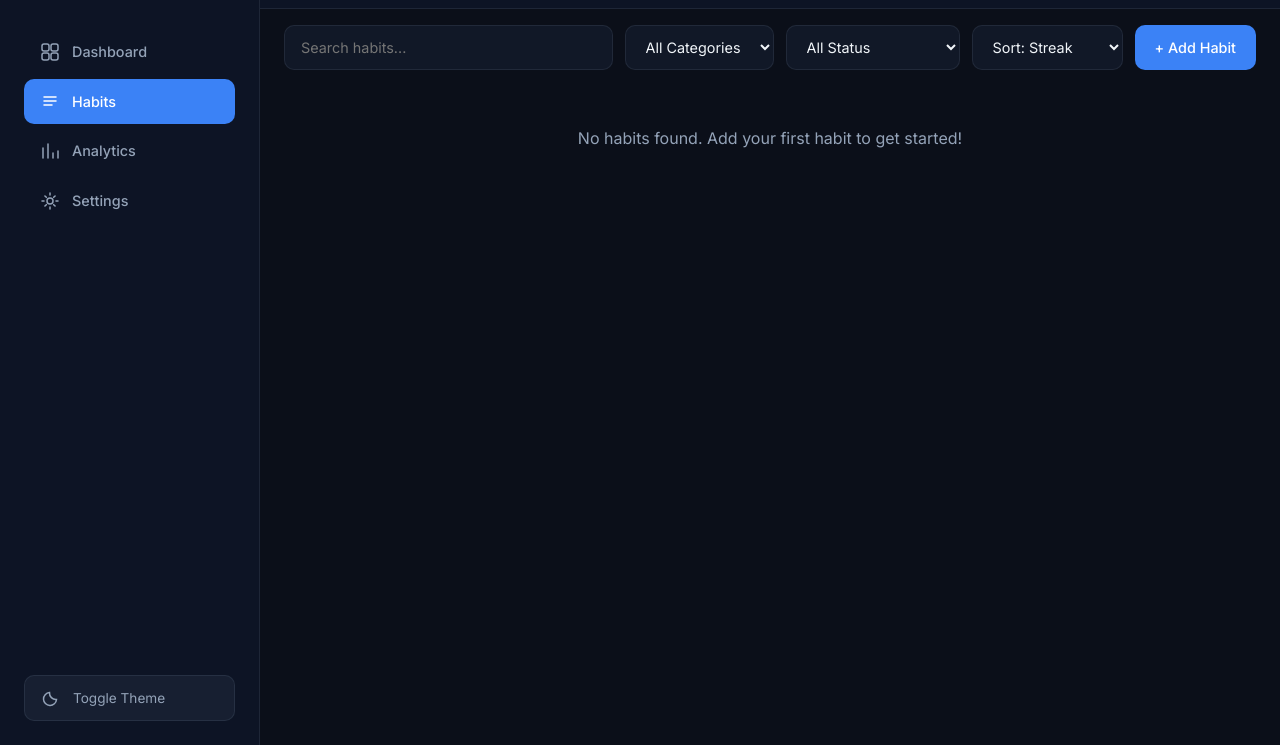
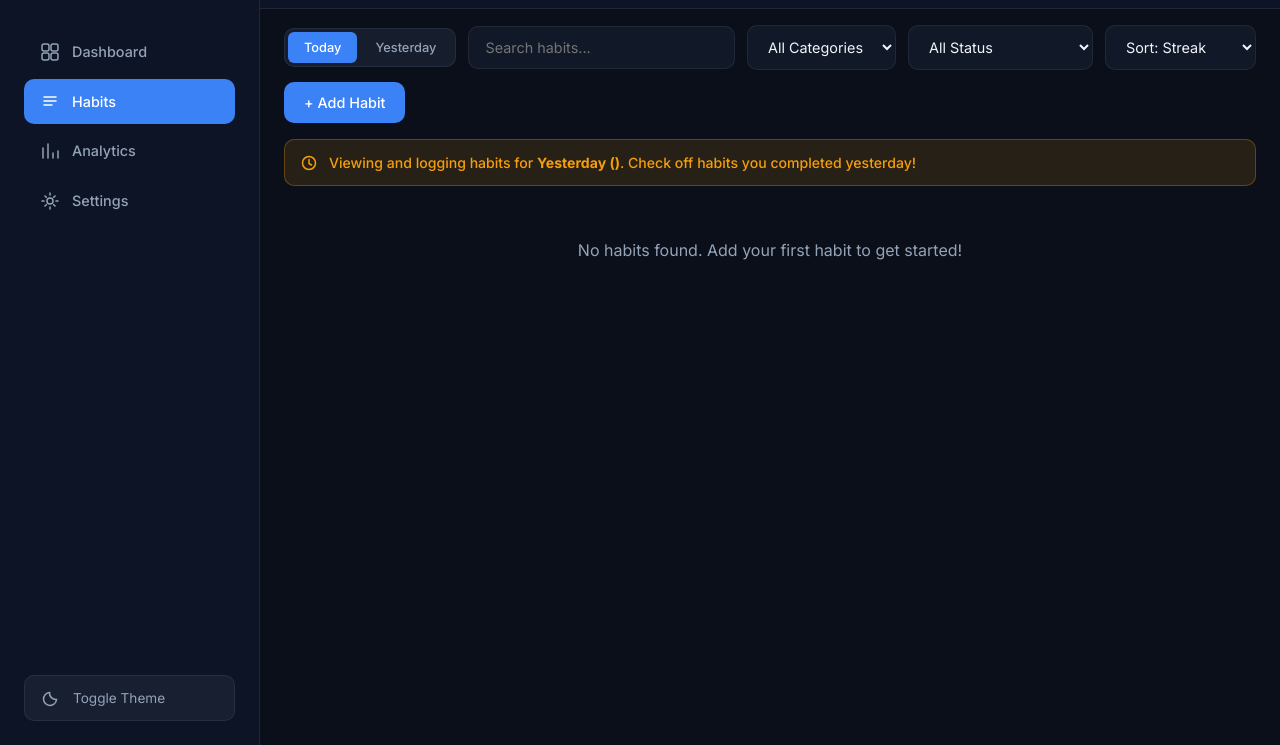
Before and after one commit to aswanth-mc/habit-tracker, a plain HTML site: page index.html in a window 1280 px wide. Both pictures are taken after a click on the link "Habits". Shown: the part 55-800 px from the top of the page. Drawn offline with nearby package versions, Linux system fonts and the light colour scheme.

Commit message:
feat : add a feature to checkout the yeasterday habit

```diff
--- a/components/habits.js
+++ b/components/habits.js
@@ -1,8 +1,18 @@
-import { getDateKey } from "../utils/dates.js";
+import { getDateKey, getYesterdayKey, formatDisplayDate } from "../utils/dates.js";
 import { createHabit, saveHabits, CATEGORIES } from "../utils/storage.js";
-import { isCompletedToday } from "../utils/progress.js";
+import { isCompletedOnDate } from "../utils/progress.js";
 import { getConsistency } from "../utils/streaks.js";
 import { openHabitModal, openConfirmModal, showToast } from "./modal.js";
+
+let selectedDateMode = "today"; // "today" | "yesterday"
+
+export function getSelectedDateKey() {
+  return selectedDateMode === "yesterday" ? getYesterdayKey() : getDateKey();
+}
+
+export function getSelectedDateMode() {
+  return selectedDateMode;
+}
 
 let filters = {
   search: "",
@@ -12,6 +22,32 @@ let filters = {
 };
 
 let searchTimeout = null;
+
+function updateDateUI() {
+  const banner = document.getElementById("habit-date-banner");
+  const dateSpan = document.getElementById("habit-banner-date");
+  const completedOpt = document.getElementById("habit-status-completed-opt");
+
+  if (completedOpt) {
+    completedOpt.textContent = selectedDateMode === "yesterday" ? "Completed (Yesterday)" : "Completed (Today)";
+  }
+
+  if (banner) {
+    if (selectedDateMode === "yesterday") {
+      if (dateSpan) dateSpan.textContent = formatDisplayDate(getYesterdayKey());
+      banner.hidden = false;
+    } else {
+      banner.hidden = true;
+    }
+  }
+
+  const dateToggle = document.getElementById("habit-date-toggle");
+  if (dateToggle) {
+    dateToggle.querySelectorAll("button[data-date]").forEach((b) => {
+      b.classList.toggle("btn--active", b.dataset.date === selectedDateMode);
+    });
+  }
+}
 
 function playCompletionSound(enabled) {
   if (!enabled) return;
@@ -34,6 +70,7 @@ function playCompletionSound(enabled) {
 
 function filterHabits(habits) {
   let result = [...habits];
+  const targetDateKey = getSelectedDateKey();
 
   if (filters.search) {
     const q = filters.search.toLowerCase();
@@ -45,9 +82,9 @@ function filterHabits(habits) {
   }
 
   if (filters.status === "completed") {
-    result = result.filter((h) => !h.archived && isCompletedToday(h));
+    result = result.filter((h) => !h.archived && isCompletedOnDate(h, targetDateKey));
   } else if (filters.status === "incomplete") {
-    result = result.filter((h) => !h.archived && !isCompletedToday(h));
+    result = result.filter((h) => !h.archived && !isCompletedOnDate(h, targetDateKey));
   } else if (filters.status === "archived") {
     result = result.filter((h) => h.archived);
   } else {
@@ -66,14 +103,15 @@ function filterHabits(habits) {
 }
 
 function renderHabitCard(habit, onUpdate) {
-  const done = isCompletedToday(habit);
+  const targetDateKey = getSelectedDateKey();
+  const done = isCompletedOnDate(habit, targetDateKey);
   const card = document.createElement("div");
   card.className = `habit-card${done ? " habit-card--done" : ""}${habit.archived ? " habit-card--archived" : ""}`;
   card.dataset.id = habit.id;
 
   card.innerHTML = `
     <div class="habit-card__left">
-      <button class="habit-check${done ? " habit-check--done" : ""}" data-action="toggle" aria-label="Toggle completion">
+      <button class="habit-check${done ? " habit-check--done" : ""}" data-action="toggle" aria-label="Toggle completion for ${selectedDateMode}">
         <svg width="16" height="16" viewBox="0 0 16 16" fill="none"><path d="M3 8l3.5 3.5L13 5" stroke="currentColor" stroke-width="2" stroke-linecap="round" stroke-linejoin="round"/></svg>
       </button>
       <div class="habit-card__color" style="background:${habit.color}"></div>
@@ -107,15 +145,18 @@ function renderHabitCard(habit, onUpdate) {
     const action = btn.dataset.action;
 
     if (action === "toggle") {
-      const today = getDateKey();
+      const activeDateKey = getSelectedDateKey();
       if (!habit.completedDates) habit.completedDates = [];
-      const idx = habit.completedDates.indexOf(today);
+      const idx = habit.completedDates.indexOf(activeDateKey);
       if (idx >= 0) {
         habit.completedDates.splice(idx, 1);
+        const dayLabel = selectedDateMode === "yesterday" ? " for yesterday" : "";
+        showToast(`"${habit.title}" marked incomplete${dayLabel}`, "info");
       } else {
-        habit.completedDates.push(today);
+        habit.completedDates.push(activeDateKey);
         playCompletionSound(onUpdate.getSoundEnabled());
-        showToast(`"${habit.title}" completed!`, "success");
+        const dayLabel = selectedDateMode === "yesterday" ? " for yesterday!" : "!";
+        showToast(`"${habit.title}" completed${dayLabel}`, "success");
       }
       onUpdate.save();
     } else if (action === "edit") {
@@ -142,6 +183,19 @@ function renderHabitCard(habit, onUpdate) {
 }
 
 export function initHabits(onUpdate) {
+  const dateToggle = document.getElementById("habit-date-toggle");
+  if (dateToggle) {
+    dateToggle.addEventListener("click", (e) => {
+      const btn = e.target.closest("button[data-date]");
+      if (!btn) return;
+      const mode = btn.dataset.date;
+      if (mode === selectedDateMode) return;
+      selectedDateMode = mode;
+      updateDateUI();
+      onUpdate.render();
+    });
+  }
+
   document.getElementById("add-habit-btn").addEventListener("click", () => {
     openHabitModal(null, ({ title, category, color }) => {
       const habit = createHabit({ title, category, color });
@@ -166,9 +220,12 @@ export function initHabits(onUpdate) {
       onUpdate.render();
     });
   });
+
+  updateDateUI();
 }
 
 export function renderHabits(habits, onUpdate) {
+  updateDateUI();
   const list = document.getElementById("habit-list");
   const empty = document.getElementById("habit-empty");
   const filtered = filterHabits(habits);
--- a/index.html
+++ b/index.html
@@ -129,6 +129,10 @@
     <!-- Habits -->
     <section id="section-habits" class="section">
       <div class="habits-toolbar">
+        <div class="date-toggle-group" id="habit-date-toggle" role="group" aria-label="Select Date">
+          <button type="button" class="btn btn--sm btn--active" data-date="today" id="habit-date-today">Today</button>
+          <button type="button" class="btn btn--sm" data-date="yesterday" id="habit-date-yesterday">Yesterday</button>
+        </div>
         <input type="search" id="habit-search" class="input" placeholder="Search habits..." />
         <select id="habit-filter-category" class="select">
           <option value="all">All Categories</option>
@@ -140,7 +144,7 @@
         </select>
         <select id="habit-filter-status" class="select">
           <option value="all">All Status</option>
-          <option value="completed">Completed Today</option>
+          <option value="completed" id="habit-status-completed-opt">Completed</option>
           <option value="incomplete">Incomplete</option>
           <option value="archived">Archived</option>
         </select>
@@ -150,6 +154,10 @@
           <option value="name">Sort: Name</option>
         </select>
         <button id="add-habit-btn" class="btn btn--primary btn--ripple">+ Add Habit</button>
+      </div>
+      <div id="habit-date-banner" class="habit-date-banner" hidden>
+        <svg width="16" height="16" viewBox="0 0 16 16" fill="none"><path d="M8 1.5a6.5 6.5 0 100 13 6.5 6.5 0 000-13zM8 4.5v4l2.5 1.5" stroke="currentColor" stroke-width="1.5" stroke-linecap="round" stroke-linejoin="round"/></svg>
+        <span>Viewing and logging habits for <strong>Yesterday (<span id="habit-banner-date"></span>)</strong>. Check off habits you completed yesterday!</span>
       </div>
       <div id="habit-list" class="habit-list"></div>
       <div id="habit-empty" class="empty-state" hidden>
--- a/style.css
+++ b/style.css
@@ -553,7 +553,61 @@ body {
   display: flex;
   flex-wrap: wrap;
   gap: var(--space-3);
-  margin-bottom: var(--space-6);
+  margin-bottom: var(--space-4);
+  align-items: center;
+}
+
+.date-toggle-group {
+  display: inline-flex;
+  background: var(--surface);
+  border: 1px solid var(--border);
+  border-radius: var(--radius-md);
+  padding: 3px;
+  gap: 2px;
+}
+
+.date-toggle-group .btn {
+  border-radius: var(--radius-sm);
+  border: none;
+  background: transparent;
+  color: var(--text-muted);
+  font-weight: 500;
+  transition: all var(--transition);
+  cursor: pointer;
+}
+
+.date-toggle-group .btn:hover {
+  color: var(--text);
+  background: var(--surface-hover);
+}
+
+.date-toggle-group .btn.btn--active {
+  background: var(--primary);
+  color: #fff;
+}
+
+.date-toggle-group .btn[data-date="yesterday"].btn--active {
+  background: var(--warning);
+  color: #fff;
+}
+
+.habit-date-banner {
+  display: flex;
+  align-items: center;
+  gap: var(--space-3);
+  padding: var(--space-3) var(--space-4);
+  margin-bottom: var(--space-5);
+  background: rgba(245, 158, 11, 0.12);
+  border: 1px solid rgba(245, 158, 11, 0.3);
+  border-radius: var(--radius-md);
+  color: var(--warning);
+  font-size: 0.88rem;
+  font-weight: 500;
+  animation: fadeIn 0.2s ease-in-out;
+}
+
+.habit-date-banner svg {
+  flex-shrink: 0;
 }
 
 .habit-list {
--- a/utils/dates.js
+++ b/utils/dates.js
@@ -4,6 +4,10 @@ export function getDateKey(date = new Date()) {
   const m = String(d.getMonth() + 1).padStart(2, "0");
   const day = String(d.getDate()).padStart(2, "0");
   return `${y}-${m}-${day}`;
+}
+
+export function getYesterdayKey() {
+  return getDateKey(addDays(new Date(), -1));
 }
 
 export function parseDateKey(key) {
--- a/utils/progress.js
+++ b/utils/progress.js
@@ -4,8 +4,12 @@ export function getActiveHabits(habits) {
   return habits.filter((h) => !h.archived);
 }
 
+export function isCompletedOnDate(habit, dateKey) {
+  return (habit.completedDates || []).includes(dateKey);
+}
+
 export function isCompletedToday(habit) {
-  return (habit.completedDates || []).includes(getDateKey());
+  return isCompletedOnDate(habit, getDateKey());
 }
 
 export function getDailyProgress(habits) {
```
